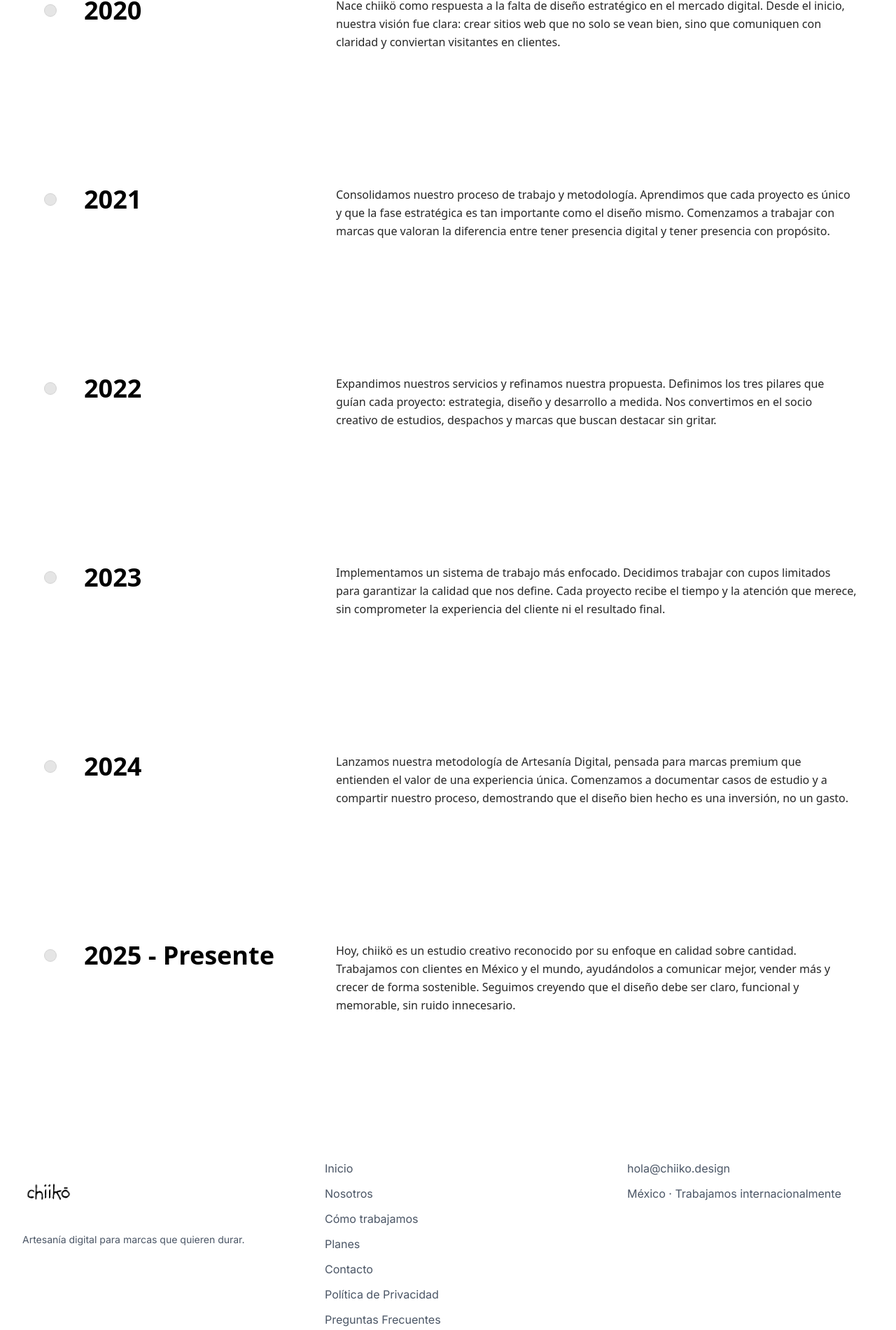
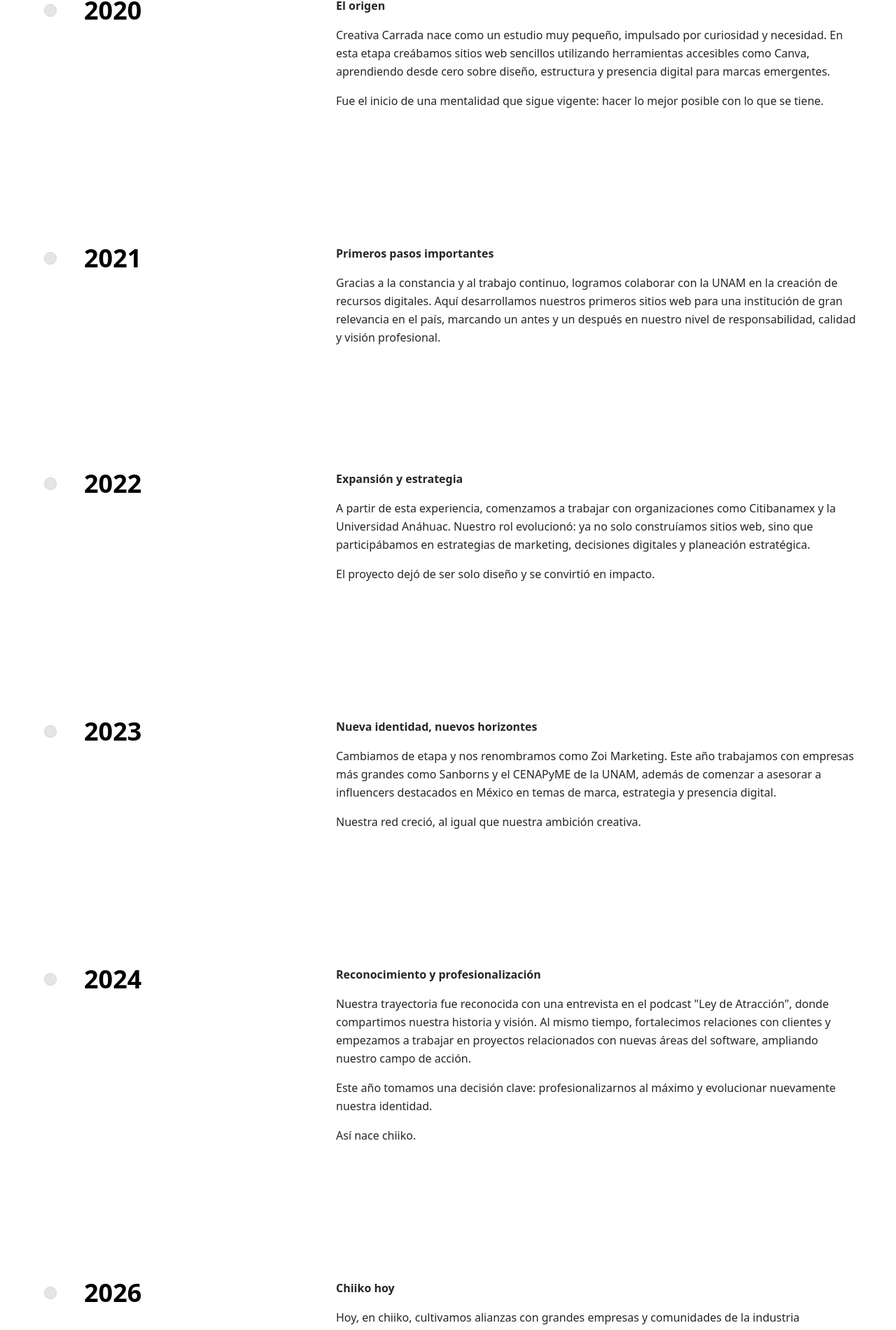
Before and after one commit to carrada/chiiko-website, a React (Vite) app: page /nosotros in a window 1280 px wide. Shown: the part 729-2629 px from the top of the page at 70% size. Built offline with nearby package versions, Linux system fonts and the light colour scheme.

Commit message:
feat: Update timeline to show only years as titles with subtitles in content

```diff
--- a/src/components/About.tsx
+++ b/src/components/About.tsx
@@ -8,10 +8,15 @@
     title: "2020",
     content: (
       <div>
+        <p className="text-neutral-800 dark:text-neutral-200 text-sm md:text-base font-semibold mb-4 leading-relaxed">
+          El origen
+        </p>
+        <p className="text-neutral-800 dark:text-neutral-200 text-sm md:text-base font-light mb-4 leading-relaxed">
+          Creativa Carrada nace como un estudio muy pequeño, impulsado por curiosidad y necesidad.
+          En esta etapa creábamos sitios web sencillos utilizando herramientas accesibles como Canva, aprendiendo desde cero sobre diseño, estructura y presencia digital para marcas emergentes.
+        </p>
         <p className="text-neutral-800 dark:text-neutral-200 text-sm md:text-base font-light mb-8 leading-relaxed">
-          Nace chiikö como respuesta a la falta de diseño estratégico en el mercado digital.
-          Desde el inicio, nuestra visión fue clara: crear sitios web que no solo se vean bien,
-          sino que comuniquen con claridad y conviertan visitantes en clientes.
+          Fue el inicio de una mentalidad que sigue vigente: hacer lo mejor posible con lo que se tiene.
         </p>
       </div>
     ),
@@ -20,11 +25,12 @@
     title: "2021",
     content: (
       <div>
-        <p className="text-neutral-800 dark:text-neutral-200 text-sm md:text-base font-light mb-8 leading-relaxed">
-          Consolidamos nuestro proceso de trabajo y metodología. Aprendimos que cada proyecto
-          es único y que la fase estratégica es tan importante como el diseño mismo.
-          Comenzamos a trabajar con marcas que valoran la diferencia entre tener presencia
-          digital y tener presencia con propósito.
+        <p className="text-neutral-800 dark:text-neutral-200 text-sm md:text-base font-semibold mb-4 leading-relaxed">
+          Primeros pasos importantes
+        </p>
+        <p className="text-neutral-800 dark:text-neutral-200 text-sm md:text-base font-light mb-4 leading-relaxed">
+          Gracias a la constancia y al trabajo continuo, logramos colaborar con la UNAM en la creación de recursos digitales.
+          Aquí desarrollamos nuestros primeros sitios web para una institución de gran relevancia en el país, marcando un antes y un después en nuestro nivel de responsabilidad, calidad y visión profesional.
         </p>
       </div>
     ),
@@ -33,10 +39,15 @@
     title: "2022",
     content: (
       <div>
+        <p className="text-neutral-800 dark:text-neutral-200 text-sm md:text-base font-semibold mb-4 leading-relaxed">
+          Expansión y estrategia
+        </p>
+        <p className="text-neutral-800 dark:text-neutral-200 text-sm md:text-base font-light mb-4 leading-relaxed">
+          A partir de esta experiencia, comenzamos a trabajar con organizaciones como Citibanamex y la Universidad Anáhuac.
+          Nuestro rol evolucionó: ya no solo construíamos sitios web, sino que participábamos en estrategias de marketing, decisiones digitales y planeación estratégica.
+        </p>
         <p className="text-neutral-800 dark:text-neutral-200 text-sm md:text-base font-light mb-8 leading-relaxed">
-          Expandimos nuestros servicios y refinamos nuestra propuesta. Definimos los tres pilares
-          que guían cada proyecto: estrategia, diseño y desarrollo a medida. Nos convertimos en
-          el socio creativo de estudios, despachos y marcas que buscan destacar sin gritar.
+          El proyecto dejó de ser solo diseño y se convirtió en impacto.
         </p>
       </div>
     ),
@@ -45,10 +56,15 @@
     title: "2023",
     content: (
       <div>
+        <p className="text-neutral-800 dark:text-neutral-200 text-sm md:text-base font-semibold mb-4 leading-relaxed">
+          Nueva identidad, nuevos horizontes
+        </p>
+        <p className="text-neutral-800 dark:text-neutral-200 text-sm md:text-base font-light mb-4 leading-relaxed">
+          Cambiamos de etapa y nos renombramos como Zoi Marketing.
+          Este año trabajamos con empresas más grandes como Sanborns y el CENAPyME de la UNAM, además de comenzar a asesorar a influencers destacados en México en temas de marca, estrategia y presencia digital.
+        </p>
         <p className="text-neutral-800 dark:text-neutral-200 text-sm md:text-base font-light mb-8 leading-relaxed">
-          Implementamos un sistema de trabajo más enfocado. Decidimos trabajar con cupos limitados
-          para garantizar la calidad que nos define. Cada proyecto recibe el tiempo y la atención
-          que merece, sin comprometer la experiencia del cliente ni el resultado final.
+          Nuestra red creció, al igual que nuestra ambición creativa.
         </p>
       </div>
     ),
@@ -57,24 +73,47 @@
     title: "2024",
     content: (
       <div>
+        <p className="text-neutral-800 dark:text-neutral-200 text-sm md:text-base font-semibold mb-4 leading-relaxed">
+          Reconocimiento y profesionalización
+        </p>
+        <p className="text-neutral-800 dark:text-neutral-200 text-sm md:text-base font-light mb-4 leading-relaxed">
+          Nuestra trayectoria fue reconocida con una entrevista en el podcast "Ley de Atracción", donde compartimos nuestra historia y visión.
+          Al mismo tiempo, fortalecimos relaciones con clientes y empezamos a trabajar en proyectos relacionados con nuevas áreas del software, ampliando nuestro campo de acción.
+        </p>
+        <p className="text-neutral-800 dark:text-neutral-200 text-sm md:text-base font-light mb-4 leading-relaxed">
+          Este año tomamos una decisión clave: profesionalizarnos al máximo y evolucionar nuevamente nuestra identidad.
+        </p>
         <p className="text-neutral-800 dark:text-neutral-200 text-sm md:text-base font-light mb-8 leading-relaxed">
-          Lanzamos nuestra metodología de Artesanía Digital, pensada para marcas premium que
-          entienden el valor de una experiencia única. Comenzamos a documentar casos de estudio
-          y a compartir nuestro proceso, demostrando que el diseño bien hecho es una inversión,
-          no un gasto.
+          Así nace chiiko.
         </p>
       </div>
     ),
   },
   {
-    title: "2025 - Presente",
+    title: "2026",
     content: (
       <div>
+        <p className="text-neutral-800 dark:text-neutral-200 text-sm md:text-base font-semibold mb-4 leading-relaxed">
+          Chiiko hoy
+        </p>
+        <p className="text-neutral-800 dark:text-neutral-200 text-sm md:text-base font-light mb-4 leading-relaxed">
+          Hoy, en chiiko, cultivamos alianzas con grandes empresas y comunidades de la industria tecnológica.
+        </p>
+        <p className="text-neutral-800 dark:text-neutral-200 text-sm md:text-base font-light mb-4 leading-relaxed">
+          Con Pinterest México, elevamos nuestro diseño y aprendemos de una empresa que transforma tendencias para millones de usuarios.
+        </p>
+        <p className="text-neutral-800 dark:text-neutral-200 text-sm md:text-base font-light mb-4 leading-relaxed">
+          Con Google México, exploramos nuevas formas de entender el software y repensar cómo se construyen los productos digitales.
+        </p>
+        <p className="text-neutral-800 dark:text-neutral-200 text-sm md:text-base font-light mb-4 leading-relaxed">
+          Colaboramos y aprendemos junto a empresas y comunidades como OpenAI, Red Hat y actores clave del ecosistema tecnológico.
+        </p>
+        <p className="text-neutral-800 dark:text-neutral-200 text-sm md:text-base font-light mb-4 leading-relaxed">
+          Todo esto nos llevó a crear nuestra propia visión:
+          las webs como artesanías digitales, construidas con intención, criterio y profundidad.
+        </p>
         <p className="text-neutral-800 dark:text-neutral-200 text-sm md:text-base font-light mb-8 leading-relaxed">
-          Hoy, chiikö es un estudio creativo reconocido por su enfoque en calidad sobre cantidad.
-          Trabajamos con clientes en México y el mundo, ayudándolos a comunicar mejor, vender más
-          y crecer de forma sostenible. Seguimos creyendo que el diseño debe ser claro, funcional
-          y memorable, sin ruido innecesario.
+          Seguimos creciendo, aprendiendo y transformando la manera en la que se conciben y se crean los sitios web.
         </p>
       </div>
     ),
@@ -86,10 +125,15 @@
     title: "2020",
     content: (
       <div>
+        <p className="text-neutral-800 dark:text-neutral-200 text-sm md:text-base font-semibold mb-4 leading-relaxed">
+          The Beginning
+        </p>
+        <p className="text-neutral-800 dark:text-neutral-200 text-sm md:text-base font-light mb-4 leading-relaxed">
+          Creativa Carrada was born as a very small studio, driven by curiosity and necessity.
+          At this stage we created simple websites using accessible tools like Canva, learning from scratch about design, structure, and digital presence for emerging brands.
+        </p>
         <p className="text-neutral-800 dark:text-neutral-200 text-sm md:text-base font-light mb-8 leading-relaxed">
-          chiikö was born as a response to the lack of strategic design in the digital market.
-          From the beginning, our vision was clear: create websites that don't just look good,
-          but communicate clearly and convert visitors into clients.
+          It was the beginning of a mindset that remains active today: doing the best possible with what you have.
         </p>
       </div>
     ),
@@ -98,11 +142,12 @@
     title: "2021",
     content: (
       <div>
+        <p className="text-neutral-800 dark:text-neutral-200 text-sm md:text-base font-semibold mb-4 leading-relaxed">
+          First Important Steps
+        </p>
         <p className="text-neutral-800 dark:text-neutral-200 text-sm md:text-base font-light mb-8 leading-relaxed">
-          We consolidated our work process and methodology. We learned that each project is unique
-          and that the strategic phase is as important as the design itself. We started working
-          with brands that value the difference between having a digital presence and having
-          presence with purpose.
+          Thanks to perseverance and continuous work, we managed to collaborate with UNAM in creating digital resources.
+          Here we developed our first websites for a highly relevant institution in the country, marking a turning point in our level of responsibility, quality, and professional vision.
         </p>
       </div>
     ),
@@ -111,10 +156,15 @@
     title: "2022",
     content: (
       <div>
+        <p className="text-neutral-800 dark:text-neutral-200 text-sm md:text-base font-semibold mb-4 leading-relaxed">
+          Expansion and Strategy
+        </p>
+        <p className="text-neutral-800 dark:text-neutral-200 text-sm md:text-base font-light mb-4 leading-relaxed">
+          From this experience, we began working with organizations like Citibanamex and Universidad Anáhuac.
+          Our role evolved: we no longer just built websites, but participated in marketing strategies, digital decisions, and strategic planning.
+        </p>
         <p className="text-neutral-800 dark:text-neutral-200 text-sm md:text-base font-light mb-8 leading-relaxed">
-          We expanded our services and refined our proposal. We defined the three pillars that
-          guide each project: strategy, design, and custom development. We became the creative
-          partner for studios, firms, and brands looking to stand out without shouting.
+          The project stopped being just design and became impact.
         </p>
       </div>
     ),
@@ -123,10 +173,15 @@
     title: "2023",
     content: (
       <div>
+        <p className="text-neutral-800 dark:text-neutral-200 text-sm md:text-base font-semibold mb-4 leading-relaxed">
+          New Identity, New Horizons
+        </p>
+        <p className="text-neutral-800 dark:text-neutral-200 text-sm md:text-base font-light mb-4 leading-relaxed">
+          We changed stages and rebranded as Zoi Marketing.
+          This year we worked with larger companies like Sanborns and UNAM's CENAPyME, while also beginning to advise prominent influencers in Mexico on brand, strategy, and digital presence.
+        </p>
         <p className="text-neutral-800 dark:text-neutral-200 text-sm md:text-base font-light mb-8 leading-relaxed">
-          We implemented a more focused work system. We decided to work with limited slots to
-          guarantee the quality that defines us. Each project receives the time and attention
-          it deserves, without compromising the client experience or the final result.
+          Our network grew, as did our creative ambition.
         </p>
       </div>
     ),
@@ -135,23 +190,47 @@
     title: "2024",
     content: (
       <div>
+        <p className="text-neutral-800 dark:text-neutral-200 text-sm md:text-base font-semibold mb-4 leading-relaxed">
+          Recognition and Professionalization
+        </p>
+        <p className="text-neutral-800 dark:text-neutral-200 text-sm md:text-base font-light mb-4 leading-relaxed">
+          Our trajectory was recognized with an interview on the "Ley de Atracción" podcast, where we shared our story and vision.
+          At the same time, we strengthened client relationships and began working on projects related to new areas of software, expanding our field of action.
+        </p>
+        <p className="text-neutral-800 dark:text-neutral-200 text-sm md:text-base font-light mb-4 leading-relaxed">
+          This year we made a key decision: professionalize ourselves to the maximum and evolve our identity once again.
+        </p>
         <p className="text-neutral-800 dark:text-neutral-200 text-sm md:text-base font-light mb-8 leading-relaxed">
-          We launched our Digital Craftsmanship methodology, designed for premium brands that
-          understand the value of a unique experience. We started documenting case studies and
-          sharing our process, demonstrating that well-done design is an investment, not an expense.
+          Thus chiiko was born.
         </p>
       </div>
     ),
   },
   {
-    title: "2025 - Present",
+    title: "2026",
     content: (
       <div>
+        <p className="text-neutral-800 dark:text-neutral-200 text-sm md:text-base font-semibold mb-4 leading-relaxed">
+          Chiiko Today
+        </p>
+        <p className="text-neutral-800 dark:text-neutral-200 text-sm md:text-base font-light mb-4 leading-relaxed">
+          Today, at chiiko, we cultivate alliances with major companies and communities in the technology industry.
+        </p>
+        <p className="text-neutral-800 dark:text-neutral-200 text-sm md:text-base font-light mb-4 leading-relaxed">
+          With Pinterest Mexico, we elevate our design and learn from a company that transforms trends for millions of users.
+        </p>
+        <p className="text-neutral-800 dark:text-neutral-200 text-sm md:text-base font-light mb-4 leading-relaxed">
+          With Google Mexico, we explore new ways to understand software and rethink how digital products are built.
+        </p>
+        <p className="text-neutral-800 dark:text-neutral-200 text-sm md:text-base font-light mb-4 leading-relaxed">
+          We collaborate and learn together with companies and communities like OpenAI, Red Hat, and key players in the technology ecosystem.
+        </p>
+        <p className="text-neutral-800 dark:text-neutral-200 text-sm md:text-base font-light mb-4 leading-relaxed">
+          All of this led us to create our own vision:
+          websites as digital craftsmanship, built with intention, criterion, and depth.
+        </p>
         <p className="text-neutral-800 dark:text-neutral-200 text-sm md:text-base font-light mb-8 leading-relaxed">
-          Today, chiikö is a creative studio recognized for its focus on quality over quantity.
-          We work with clients in Mexico and around the world, helping them communicate better,
-          sell more, and grow sustainably. We continue to believe that design should be clear,
-          functional, and memorable, without unnecessary noise.
+          We continue growing, learning, and transforming the way websites are conceived and created.
         </p>
       </div>
     ),
--- a/src/components/ui/timeline.tsx
+++ b/src/components/ui/timeline.tsx
@@ -38,7 +38,7 @@
     >
       <div className="max-w-7xl mx-auto py-20 px-4 md:px-8 lg:px-10">
         <h2 className="text-4xl md:text-5xl font-bold text-black dark:text-white max-w-4xl mb-4">
-          Changelog from my journey
+          Nuestra Historia
         </h2>
         <p className="text-base md:text-lg text-gray-700 dark:text-neutral-300 font-light leading-relaxed max-w-2xl">
           I&apos;ve been working on Aceternity for the past 2 years. Here&apos;s
```
